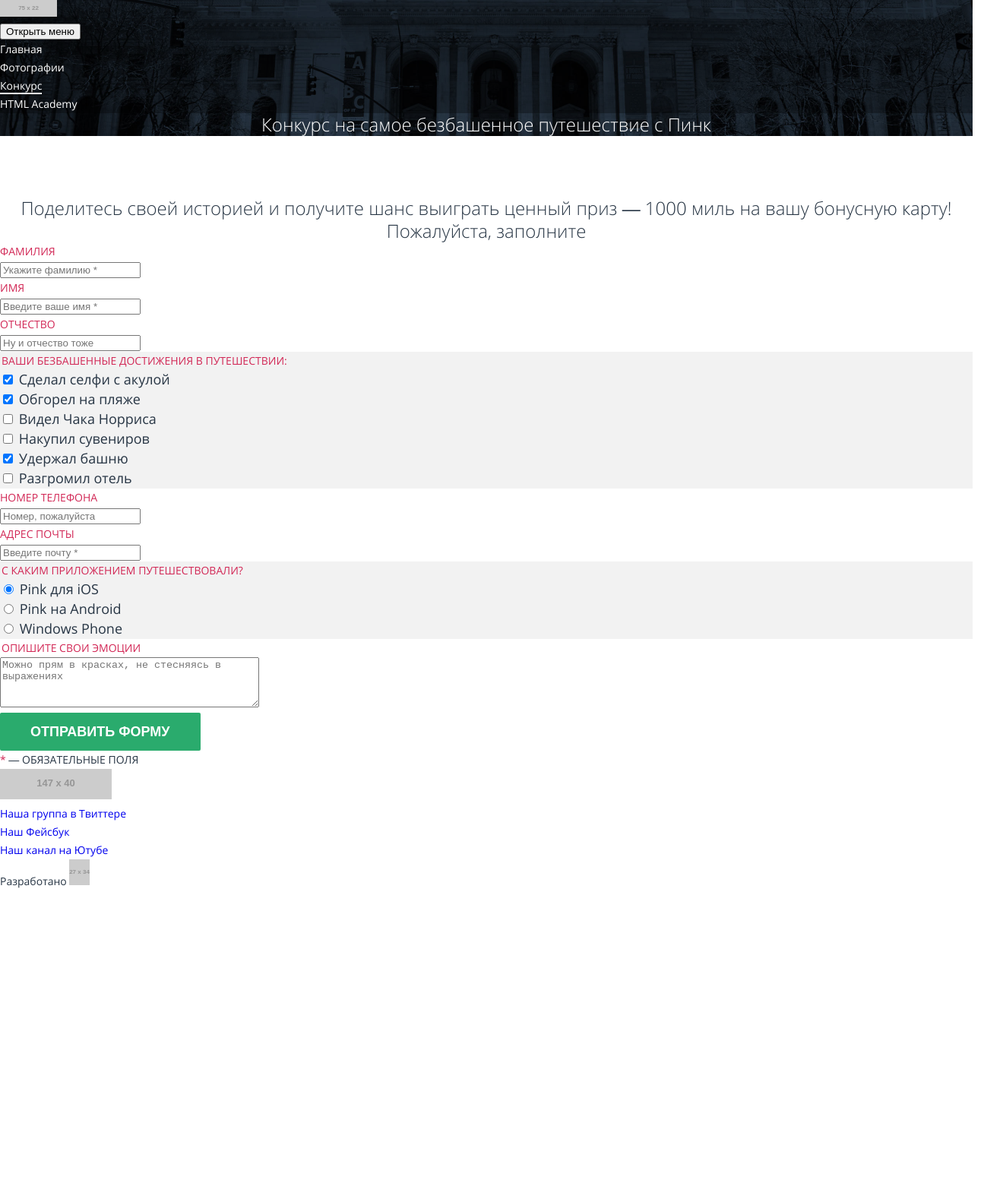
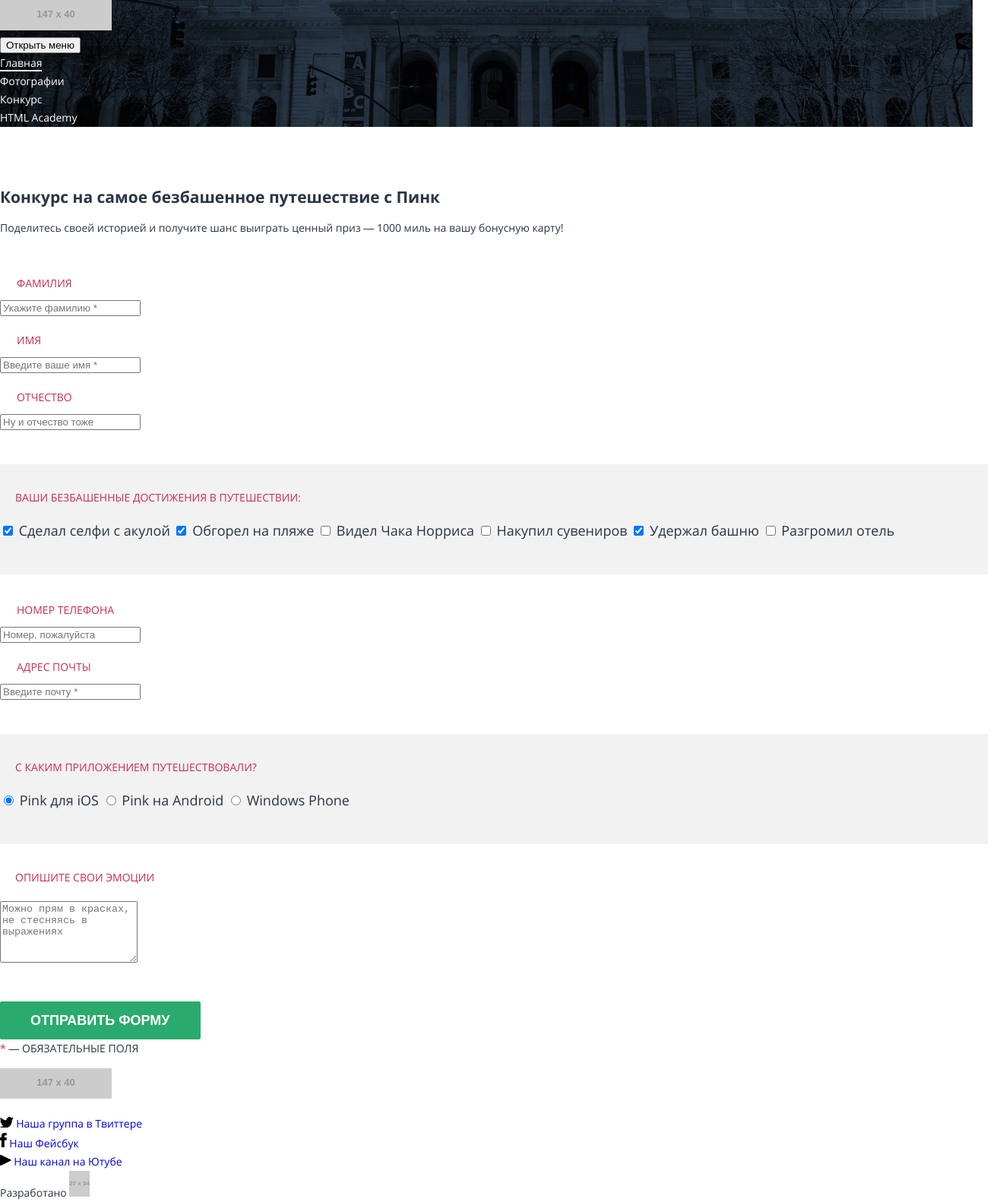
Before and after one commit to maxim-petrov/pink, a website: page source/form.html in a window 1280 px wide. Shown: the whole page at 76% size, 1320 px wide, since content can reach past the window. Before the commit the page ends 1172 px from the top, so only its background shows below. Drawn offline with nearby package versions, Linux system fonts and the light colour scheme; files that its build step writes are made by us from their sources; placeholder pictures from the web are drawn by us.

Commit message:
Modify the markup for form.html

```diff
--- a/source/form.html
+++ b/source/form.html
@@ -2,26 +2,30 @@
 <html lang="ru">
 <head>
   <meta charset="utf-8">
+  <meta name="viewport" content="width=device-width, initial-scale=1">
   <title>Пинк</title>
   <link rel="stylesheet" href="css/style.css">
 </head>
   <body>
   <header class="page-header">
-      <div class="page-header__top">
-        <a class="page-header__logo">
-          <img class="page-header__logo-image" src="https://placehold.it/75x22" width="75" height="22" alt="Пинк">
+    <div class="page-header__inner">
+      <a class="page-header__logo" href="https://mcs.mail.ru/partner/">
+        <img class="page-header__logo-image" src="https://placehold.it/147x40" width="147" height="40" alt="Пинк">
       </a>
       <nav class="main-nav">
-          <button class="main-nav__toggle" type="button">Открыть меню</button>
+        <button class="main-nav__toggle" type="button">
+          <span></span>
+          Открыть меню
+        </button>
         <ul class="main-nav__list site-list">
-            <li class="site-list__item site-list__item">
-              <a class="site-list__link" href="index.html">Главная</a>
+          <li class="site-list__item site-list__item--active">
+            <a class="site-list__link">Главная</a>
           </li>
           <li class="site-list__item">
             <a class="site-list__link" href="photo.html">Фотографии</a>
           </li>
-            <li class="site-list__item site-list__item--active">
-              <a class="site-list__link">Конкурс</a>
+          <li class="site-list__item">
+            <a class="site-list__link" href="form.html">Конкурс</a>
           </li>
           <li class="site-list__item">
             <a class="site-list__link" href="https://htmlacademy.ru/">HTML Academy</a>
@@ -29,14 +33,20 @@
         </ul>
       </nav>
     </div>
-      <div class="page-header__inner">
-        <h1 class="page-header__title">Конкурс на самое безбашенное путешествие с Пинк</h1>
-      </div>
   </header>
     <main class="page-main">
+      <section class="head head--form">
+        <div class="head__intro">
+          <div class="head__inner">
+            <h1 class="head__title">Конкурс на самое безбашенное путешествие с Пинк</h1>
+          </div>
+        </div>
+      </section>
+      <section class="contest">
+        <div class="contest__inner">
+          <p class="contest__caption">Поделитесь своей историей и получите шанс выиграть ценный приз — 1000 миль на
+            вашу бонусную карту!</p>
           <form class="form" action="https://echo.htmlacademy.ru" method="post">
-        <p class="form__caption">Поделитесь своей историей и получите шанс выиграть ценный приз — 1000 миль на
-          вашу бонусную карту! Пожалуйста, заполните</p>
             <fieldset class="form__fieldset">
               <legend class="visually-hidden">Как вас зовут:</legend>
               <p class="form__group">
@@ -55,42 +65,32 @@
                        placeholder="Ну и отчество тоже">
               </p>
             </fieldset>
-        <fieldset class="form__fieldset form__fieldset--grey">
+            <fieldset class="form__fieldset">
               <legend class="form__title">Ваши безбашенные достижения в путешествии:</legend>
               <p class="form__group">
                 <label class="checkbox">
                   <input class="checkbox__input" type="checkbox" name="selfie" checked>
-              Сделал селфи с акулой
+                  <span class="checkbox__label">Сделал селфи с акулой</span>
                 </label>
-          </p>
-          <p class="form__group">
                 <label class="checkbox">
                   <input class="checkbox__input" type="checkbox" name="sunburn" checked>
-              Обгорел на пляже
+                  <span class="checkbox__label">Обгорел на пляже</span>
                 </label>
-          </p>
-          <p class="form__group">
                 <label class="checkbox">
                   <input class="checkbox__input" type="checkbox" name="chuck-norris">
-              Видел Чака Норриса
+                  <span class="checkbox__label">Видел Чака Норриса</span>
                 </label>
-          </p>
-          <p class="form__group">
                 <label class="checkbox">
                   <input class="checkbox__input" type="checkbox" name="souvenirs">
-              Накупил сувениров
+                  <span class="checkbox__label">Накупил сувениров</span>
                 </label>
-          </p>
-          <p class="form__group">
                 <label class="checkbox">
                   <input class="checkbox__input" type="checkbox" name="tower" checked>
-              Удержал башню
+                  <span class="checkbox__label">Удержал башню</span>
                 </label>
-          </p>
-          <p class="form__group">
                 <label class="checkbox">
                   <input class="checkbox__input" type="checkbox" name="hotel">
-              Разгромил отель
+                  <span class="checkbox__label">Разгромил отель</span>
                 </label>
               </p>
             </fieldset>
@@ -98,63 +98,81 @@
               <legend class="visually-hidden">Контактная информация:</legend>
               <p class="form__group">
                 <label class="form__label" for="contest__phone">Номер телефона</label>
-            <input type="number" name="phone" id="contest__phone" placeholder="Номер, пожалуйста">
+                <input class="field field--number form__field" type="number" name="phone" id="contest__phone" placeholder="Номер, пожалуйста">
               </p>
               <p class="form__group">
                 <label class="form__label" for="contest__email">Адрес почты</label>
-            <input type="email" name="email" id="contest__email" placeholder="Введите почту *" required>
+                <input class="field field--number form__field" type="email" name="email" id="contest__email" placeholder="Введите почту *" required>
               </p>
             </fieldset>
-        <fieldset class="form__fieldset form__fieldset--grey">
+            <fieldset class="form__fieldset">
               <legend class="form__title">С каким приложением путешествовали?</legend>
               <p class="form__group">
                 <label class="radio">
                   <input class="radio__input" type="radio" name="app" id="contest__iOS" checked>
-              Pink для iOS
+                  <span class="radio__label">Pink для iOS</span>
                 </label>
-          </p>
-          <p class="form__group">
                 <label class="radio">
                   <input class="radio__input" type="radio" name="app" id="contest__android">
-              Pink на Android
+                  <span class="radio__label">Pink на Android</span>
                 </label>
-          </p>
-          <p class="form__group">
                 <label class="radio">
                   <input class="radio__input" type="radio" name="app" id="contest__windows">
-              Windows Phone
+                  <span class="radio__label">Windows Phone</span>
                 </label>
               </p>
             </fieldset>
             <fieldset class="form__fieldset">
               <legend class="form__title">Опишите свои эмоции</legend>
+              <div class="form__group">
                 <label class="form__label" for="contest__emotions"></label>
-          <textarea class="field field--area" rows="4" cols="40" name="emotions" id="contest__emotions" placeholder="Можно прям в красках, не стесняясь в выражениях"></textarea>
+                <textarea class="field field--area" rows="5" name="emotions" id="contest__emotions" placeholder="Можно прям в красках, не стесняясь в выражениях"></textarea>
+              </div>
             </fieldset>
             <button class="button button--form-submit" type="submit">Отправить форму</button>
             <p class="form__footnote">
               <span class="form__asterisk">*</span> — обязательные поля
             </p>
           </form>
+        </div>
+      </section>
     </main>
-    <footer class="page-footer">
-      <p class="page-footer__logo">
-        <img src="https://placehold.it/147x40" width="147" height="40" alt="Логотип Pink">
+  <footer class="page-footer page-footer--photo">
+    <p class="page-footer__picture">
+      <img class="page-footer__logo-image" src="https://placehold.it/147x40" width="147" height="40" alt="Логотип Pink">
     </p>
     <ul class="social-links page-footer__social-links">
       <li class="social-links__item">
-          <a class="social-links__link" href="https://vk.com/htmlacademy">Наша группа в Твиттере</a>
+        <a class="social-links__link" href="https://vk.com/htmlacademy">
+          <svg version="1.0" id="Layer_1" xmlns="http://www.w3.org/2000/svg" xmlns:xlink="http://www.w3.org/1999/xlink" x="0px" y="0px" width="17.5px" height="14.663px" viewBox="0 0 17.5 14.663" enable-background="new 0 0 17.5 14.663" xml:space="preserve">
+            <g id="W6EeEF_1_"><g>
+             <path fill-rule="evenodd" clip-rule="evenodd" d="M11.283,0.153c1.736-0.485,3.074,0.263,3.685,1.151 c0.694-0.226,1.372-0.47,2.072-0.691c-0.004,0.841-0.538,1.478-0.883,1.727C16.861,2.506,17.5,1.86,17.5,1.86 c-0.175,0.976-1.035,1.746-1.611,1.977C15.65,10.429,12.617,14.793,5.507,14.66c-0.538,0,0.077,0-0.46,0 c-0.422,0-4.29-0.45-5.047-1.843c2.341,0.192,4.011-0.412,4.835-1.15c-0.989-0.293-2.761-0.464-3.07-2.881 c0.362,0.105,0.583,0.223,1.228,0.117C1.757,8.067,0.385,7.366,0.461,5.218c0.294,0.32,1.1,0.523,1.381,0.461 c-0.725-0.235-2.03-3.281-0.921-4.836C2.794,2.654,4.769,4.364,8.29,4.528C8.506,2.288,9.461,0.787,11.283,0.153z"/>
+          </g>
+            </g>
+          </svg>
+          Наша группа в Твиттере
+        </a>
       </li>
       <li class="social-links__item">
-          <a class="social-links__link" href="https://vk.com/htmlacademy">Наш Фейсбук</a>
+        <a class="social-links__link" href="https://vk.com/htmlacademy">
+          <svg version="1.0" id="Layer_1" xmlns="http://www.w3.org/2000/svg" xmlns:xlink="http://www.w3.org/1999/xlink" x="0px" y="0px" width="8.673px" height="18.944px" viewBox="0 0 8.673 18.944" enable-background="new 0 0 8.673 18.944" xml:space="preserve">
+           <path d="M6.275,3.357c0.799,0,1.599,0,2.398,0c0-1.119,0-2.238,0-3.357c-0.959,0-1.92,0-2.878,0C2.656,0.181,1.54,2.387,1.948,6.115 H0v3.517h1.958c0,3.104,0,6.208,0,9.312c1.279,0,2.558,0,3.837,0c0-3.104,0-6.208,0-9.312h2.857V6.115H5.786 C5.765,5.07,5.75,3.709,6.275,3.357z"/>
+          </svg>
+          Наш Фейсбук
+        </a>
       </li>
       <li class="social-links__item">
-          <a class="social-links__link" href="https://vk.com/htmlacademy">Наш канал на Ютубе</a>
+        <a class="social-links__link" href="https://vk.com/htmlacademy">
+          <svg version="1.0" id="Layer_1" xmlns="http://www.w3.org/2000/svg" xmlns:xlink="http://www.w3.org/1999/xlink" x="0px" y="0px" width="14.64px" height="13.96px" viewBox="0 0 14.64 13.96" enable-background="new 0 0 14.64 13.96" xml:space="preserve">
+            <path d="M1.775,13.78C0.799,14.257,0,13.758,0,12.671V1.29c0-1.088,0.799-1.585,1.775-1.109l12.133,5.932 c0.975,0.478,0.975,1.258,0,1.736L1.775,13.78z"/>
+          </svg>
+          Наш канал на Ютубе
+        </a>
       </li>
     </ul>
     <p class="page-footer__copyright">
       <span class="page-footer__text">Разработано</span>
-        <img src="https://placehold.it/27x34" width="27" height="27" alt="Альтернативные логотип Pink">
+      <img class="page-footer__copyright-image" src="https://placehold.it/27x34" width="27" height="27" alt="Альтернативные логотип Pink">
     </p>
   </footer>
   </body>
--- a/source/sass/blocks/form.scss
+++ b/source/sass/blocks/form.scss
@@ -7,27 +7,34 @@
 }
 
 .form__fieldset {
-  @include reset();
+  padding: 35px 20px 25px;
+  margin: 0 -20px;
   border: none;
 }
 
-.form__fieldset--grey {
+.form__fieldset:nth-child(2n) {
   background-color: $color-neutral;
 }
 
 .form__title {
   float: left;
   width: 100%;
+  padding: 0 20px;
+  margin-bottom: 22px;
+  line-height: 18px;
   color: $color-secondary;
   text-transform: uppercase;
 }
 
 .form__group {
   @include reset();
+  margin-bottom: 19px;
 }
 
 .form__label {
   display: block;
+  padding-left: 22px;
+  margin-bottom: 8px;
   color: $color-secondary;
   text-transform: uppercase;
 }
```
Also changed, not shown: source/sass/blocks/contest.scss (added), source/sass/blocks/like-button.scss (added). Lines whose indentation alone changed are shown as unchanged.
